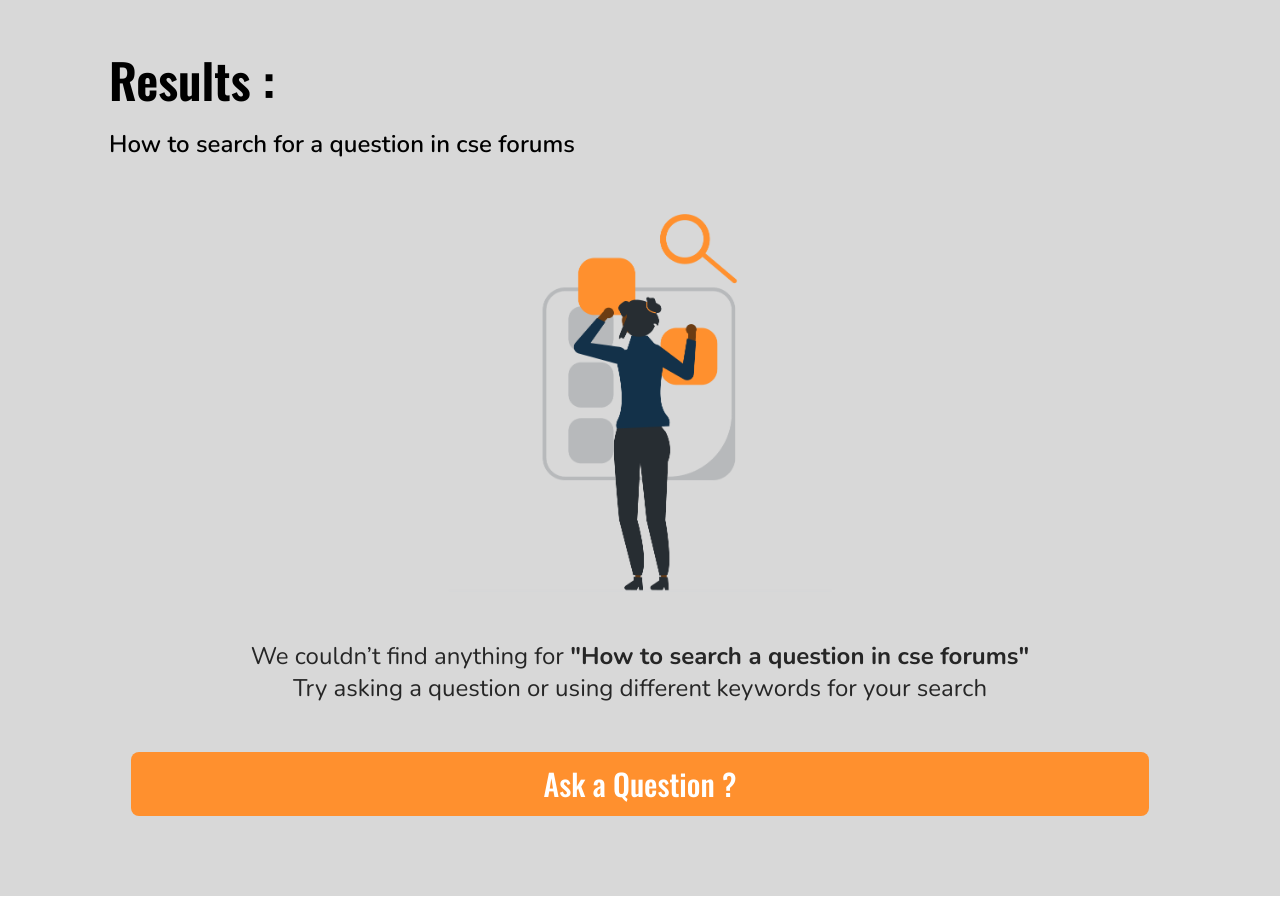
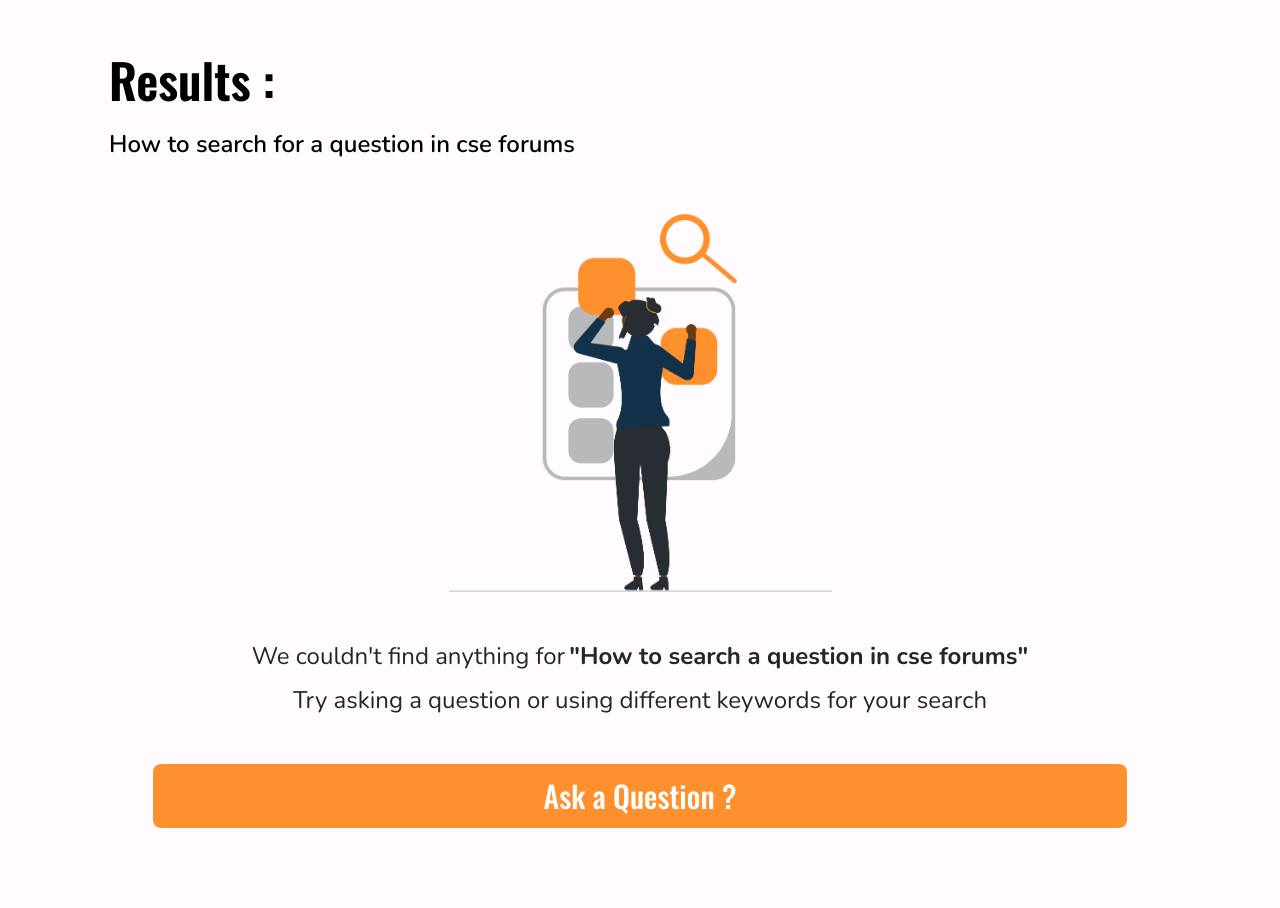
Before and after one commit to ScientificClubofESI/cse-forums-frontend, a Next.js app: page /searchquestion/emptysearchresult in a window 1280 px wide. Built offline with nearby package versions, Linux system fonts and the light colour scheme.

Commit message:
couple of small modifications left

```diff
--- a/src/app/searchquestion/emptysearchresult/page.jsx
+++ b/src/app/searchquestion/emptysearchresult/page.jsx
@@ -1,9 +1,10 @@
 import Image from "next/image";
+
 export const EmptySearchPage = () => {
   return (
-    <div className=" flex justify-center items-center pt-12 lg:pt-14 font-serif bg-neutral-100 min-h-screen">
-      <div className="flex flex-col  w-96 gap-9  sm:w-[680px] lg:w-[1110px] lg:gap-12  mb-20 ">
-        <div className="flex gap-2 flex-col px-6 sm:gap-4 lg:gap-6">
+    <div className="flex justify-center items-center pt-12 lg:pt-14 font-serif bg-background-light min-h-screen">
+      <div className="max-w-[1110px] w-full px-6 mb-20">
+        <div className="flex gap-2 flex-col mb-9 lg:mb-12 lg:gap-6">
           <div className="text-2xl font-sans sm:text-4xl font-semibold lg:text-5xl ">
             Results :
           </div>
@@ -11,31 +12,33 @@ export const EmptySearchPage = () => {
             How to search for a question in cse forums
           </div>
         </div>
-        <div className="flex justify-center items-center w-96 sm:w-[680px] lg:w-[1110px]">
-          <div className="w-56 h-56 sm:w-76 sm:w-80 sm:h-80 lg:w-96 lg:h-96 relative">
+        <div className="flex justify-center items-center mb-9 lg:mb-12">
+          <div className="relative w-56 sm:w-80 lg:w-96 h-56 sm:h-80 lg:h-96">
             <Image
               src="/emptysearchresult/ilus.png"
               alt="search"
               fill
               className="object-cover"
-              sizes="(max-width: 640px) 225px,320px, 400px"
+              sizes="(max-width: 640px) 225px, (max-width: 1024px) 320px, 400px"
               unoptimized
             />
           </div>
         </div>
-        <div className=" flex  justify-center items-center flex-col text-center gap-3 text-base w-[390px] sm:w-[680px] sm:text-lg text-neutral-900 lg:text-2xl lg:inline  lg:w-[1110px]">
-          <span className="lg:mx-auto leading-6 font-normal">
-            We couldn’t find anything for{" "}
-          </span>
-          <span className="font-bold font-serif ">
-            "How to search a question in cse forums"
-          </span>
-          <div className="lg:mx-auto  sm:w-8/12 w-5/6 leading-6, font-normal ">
+        <div className="flex justify-center items-center flex-col text-center gap-3 mb-9 lg:mb-12">
+          <div className="text-base sm:text-lg lg:text-2xl text-neutral-900 leading-6 font-normal flex flex-col sm:flex-row items-center gap-1">
+            <span className="whitespace-nowrap">
+              We couldn't find anything for
+            </span>
+            <span className="font-bold font-serif whitespace-nowrap">
+              "How to search a question in cse forums"
+            </span>
+          </div>
+          <div className="text-base sm:text-lg lg:text-2xl text-neutral-900 leading-6 font-normal w-5/6 sm:w-8/12">
             Try asking a question or using different keywords for your search
           </div>
         </div>
-        <div className="flex justify-center items-center w-[384px] sm:w-[680px] lg:w-[1110px]">
-          <button className="flex justify-center items-center text-[28px] leading-[40px]  w-[340px] sm:w-[420px]  lg:w-11/12  h-10 bg-secondary-500 rounded-lg text-white font-medium text-base lg:text-2lx lg:h-16 lg:text-3xl font-sans">
+        <div className="flex justify-center items-center">
+          <button className="w-[340px] sm:w-[420px] lg:w-11/12 h-10 lg:h-16 bg-secondary-500 rounded-lg text-white font-sans font-medium text-base lg:text-3xl">
             Ask a Question ?
           </button>
         </div>
@@ -43,4 +46,5 @@ export const EmptySearchPage = () => {
     </div>
   );
 };
+
 export default EmptySearchPage;
```
